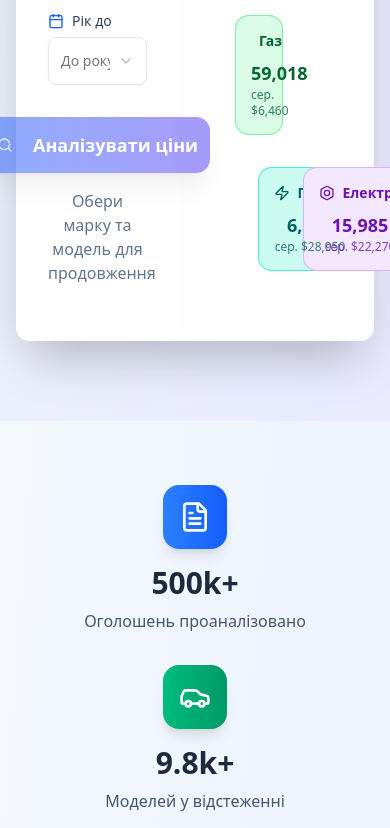
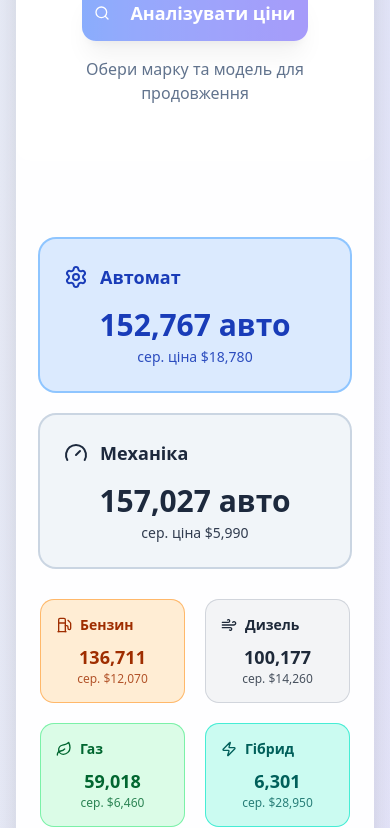
Before and after one commit to Laurent0s/autopricer-fe, a Next.js app: page / in a window 390 px wide. Shown: the part 1172-2000 px from the top of the page. Built offline with nearby package versions, Linux system fonts and the light colour scheme.

Commit message:
Visual fixes

```diff
--- a/src/app/page.tsx
+++ b/src/app/page.tsx
@@ -141,7 +141,7 @@ export default function Home() {
             animate={{ opacity: 1, y: 0 }}
             transition={{ duration: 0.8, delay: 0.2 }}
           >
-          <div className="grid grid-cols-2 gap-8 border-0 shadow-2xl bg-white/95 rounded-xl">
+          <div className="grid grid-cols-1 md:grid-cols-2 md:gap-8 border-0 shadow-2xl bg-white/95 rounded-xl">
             <SearchForm onSearch={""} />
 
             <MarketStats />
--- a/src/components/analytics/MarketStats.jsx
+++ b/src/components/analytics/MarketStats.jsx
@@ -58,6 +58,26 @@ const fuelStats2 = [
     color: "teal",
     icon: Zap,
   },
+  {
+    label: "Електро",
+    count: "15,985",
+    avgPrice: "22,270",
+    color: "purple",
+    icon: Bolt,
+  },
+]
+
+const fuelStats3 = [
+  {
+    label: "Гібрид",
+    count: "6,301",
+    avgPrice: "28,950",
+    color: "teal",
+    icon: Zap,
+  }
+]
+
+const fuelStats4 = [
   {
     label: "Електро",
     count: "15,985",
@@ -139,8 +159,51 @@ export default function MarketStats() {
                 </div>
               </motion.div>
             ))}
+            {fuelStats3.map((stat, index) => (
+              <motion.div
+                key={stat.label}
+                initial={{ opacity: 0, y: 20 }}
+                whileInView={{ opacity: 1, y: 0 }}
+                transition={{ duration: 0.5, delay: 0.2 + index * 0.05 }}
+                viewport={{ once: true }}
+              >
+                <div
+                  className={`md:hidden flex flex-col flex-1 p-4 rounded-xl ring-1 ring-inset ${colorClasses[stat.color].bg} ${colorClasses[stat.color].ring} ${colorClasses[stat.color].text}`}
+                >
+                  <div className="flex items-center gap-2 mb-2">
+                    <stat.icon className="w-4 h-4" />
+                    <p className="font-semibold text-sm">{stat.label}</p>
+                  </div>
+                  <p className="text-lg font-bold">{stat.count}</p>
+                  <p className="text-xs opacity-80">сер. ${stat.avgPrice}</p>
+                </div>
+              </motion.div>
+            ))}
         </div>
-        <div className="grid grid-cols-6 sm:grid-cols-6 gap-5">
+        <div className="grid grid-cols-4 w-full gap-5">
+            {fuelStats4.map((stat, index) => (
+              <motion.div
+                key={stat.label}
+                initial={{ opacity: 0, y: 20 }}
+                whileInView={{ opacity: 1, y: 0 }}
+                transition={{ duration: 0.5, delay: 0.2 + index * 0.05 }}
+                viewport={{ once: true }}
+                style={{display: 'grid', flexDirection: 'column', flexGrow: '1', gridColumn: "2/4"}}
+              >
+                <div
+                  className={`md:hidden flex flex-col flex-1 p-4 rounded-xl ring-1 ring-inset ${colorClasses[stat.color].bg} ${colorClasses[stat.color].ring} ${colorClasses[stat.color].text}`}
+                >
+                  <div className="flex items-center gap-2 mb-2">
+                    <stat.icon className="w-4 h-4" />
+                    <p className="font-semibold text-sm">{stat.label}</p>
+                  </div>
+                  <p className="text-lg font-bold">{stat.count}</p>
+                  <p className="text-xs opacity-80">сер. ${stat.avgPrice}</p>
+                </div>
+              </motion.div>
+            ))}
+            </div>
+        <div className="hidden md:grid grid-cols-6 sm:grid-cols-6 gap-5">
             {fuelStats2.map((stat, index) => (
             <motion.div
               key={stat.label}
```
